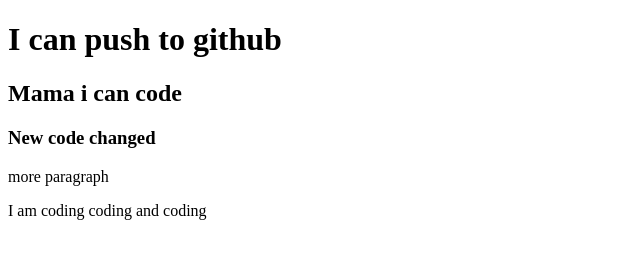
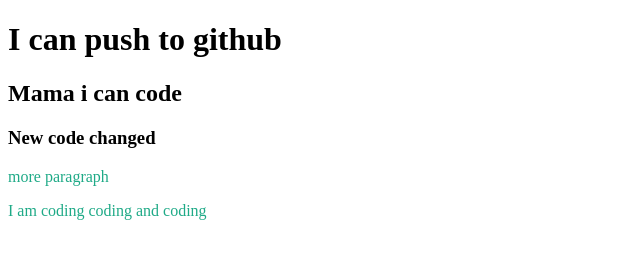
Before and after one commit to saleharahman/my-1st--repo2, a plain HTML site: page index.html in a window 1280 px wide. Shown: the whole page, without its empty margins (0-640 px from the left). Drawn offline with Linux system fonts and the light colour scheme.

Commit message:
color changed

```diff
--- a/index.html
+++ b/index.html
@@ -5,6 +5,8 @@
     <meta http-equiv="X-UA-Compatible" content="IE=edge">
     <meta name="viewport" content="width=device-width, initial-scale=1.0">
     <title>my 1st repo2</title>
+    <link rel="stylesheet" href="style.css">
+
 </head>
 <body>
     <h1>I can push to github</h1>
--- a/style.css
+++ b/style.css
@@ -0,0 +1,3 @@
+p{
+    color:rgb(31, 170, 135);
+}
```
